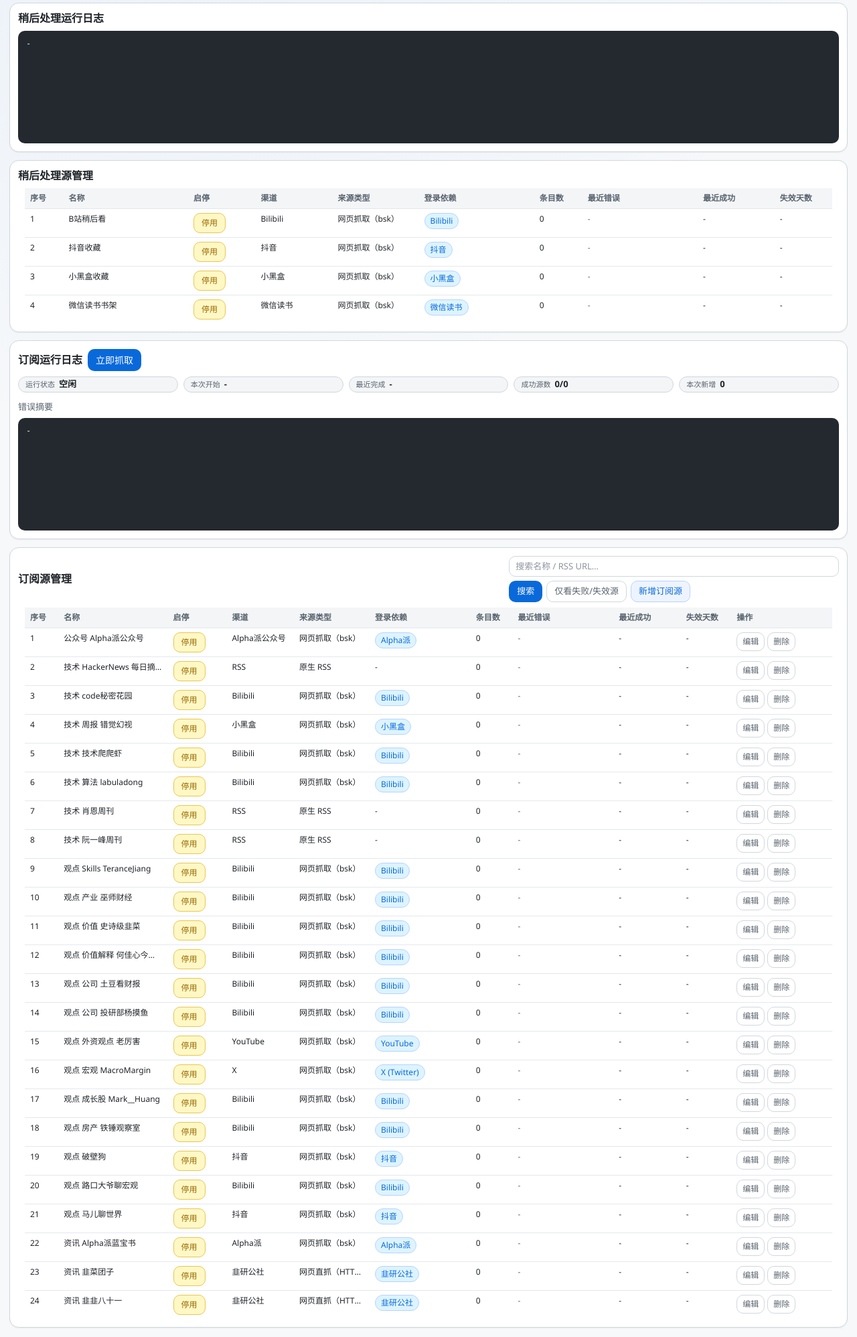
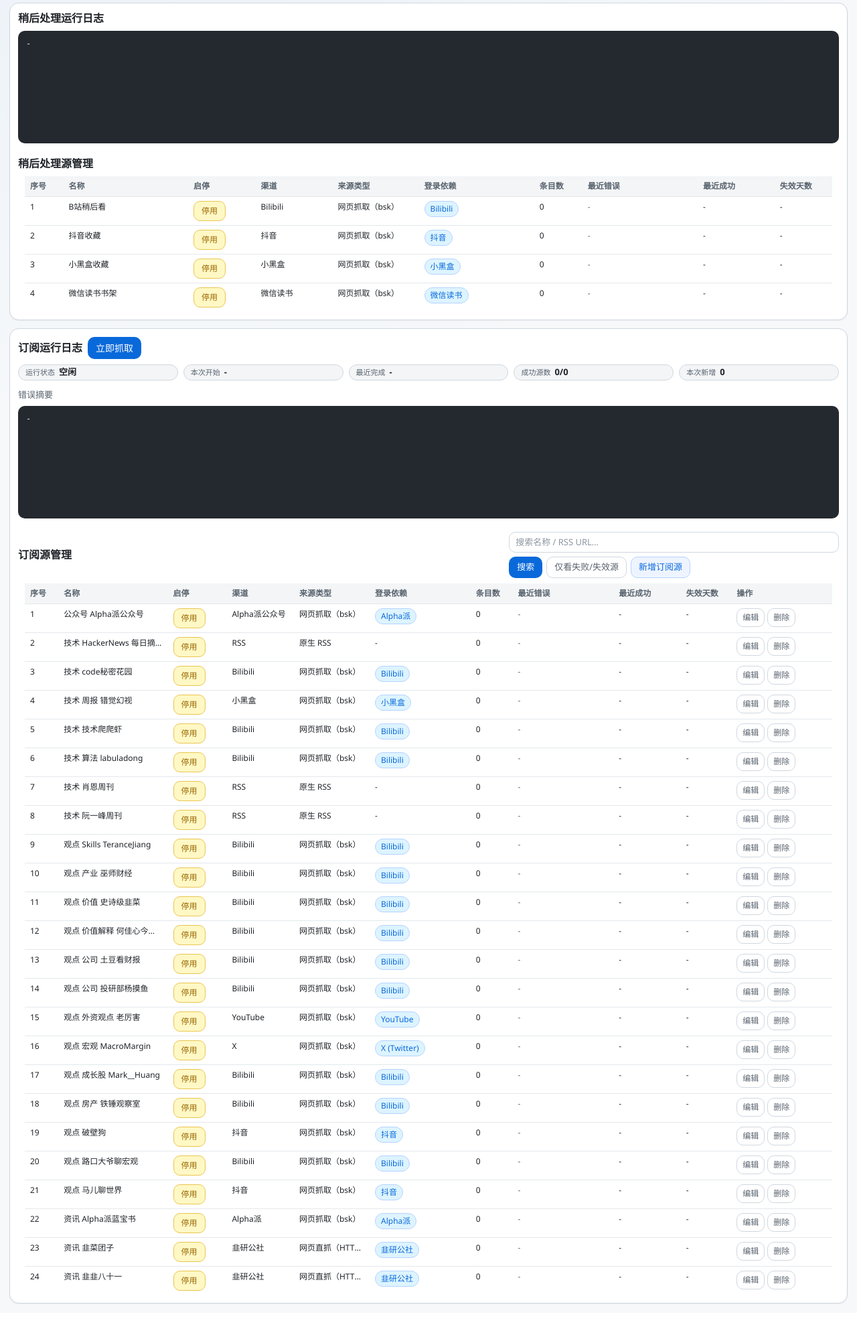
Before and after one commit to stelvetica/infoflowhub, a FastAPI app: page /?view=settings in a window 1280 px wide. Shown: the part 148-2144 px from the top of the page at 67% size. After the commit the page ends 2095 px from the top, so only its background shows below. Run offline with FastAPI, Linux system fonts and the light colour scheme; data that the repository does not hold is empty; some libraries are stand-ins or nearby versions.

Commit message:
style(settings): 日志与源管理合并到同一张卡片
- 稍后处理：运行日志与源管理同卡
- 订阅：运行日志与源管理同卡
- 源表片段去掉外层卡片，避免嵌套卡片与片段刷新错位

```diff
--- a/web/static/styles.css
+++ b/web/static/styles.css
@@ -176,6 +176,8 @@ button, input, select, textarea { font: inherit; }
 .panel-title-inline { display: flex; align-items: center; gap: var(--sp-3); min-width: 0; flex-wrap: wrap; }
 .panel-title-settings-nowrap, .panel-title-settings-nowrap .panel-title-inline { flex-wrap: wrap; align-items: center; }
 .panel-heading-nowrap { white-space: nowrap; }
+/* 设置页同一卡片内「日志 → 源管理」两段之间的分隔间距 */
+.settings-subsection-title { margin-top: var(--sp-6); }
 
 /* 新闻条带:行高固定,只露 4 行,其余靠滚动续载(表头高=字号×1.5+上下 padding 12px;
    +3px 让第 4 行完整露出并留一线提示下方还有内容,抵消子像素边框取整;
--- a/web/templates/index.html
+++ b/web/templates/index.html
@@ -31,10 +31,10 @@
             <h2>稍后处理运行日志</h2>
           </div>
           <pre class="codebox compact codebox-scroll">{{ settings.laterhub_log_text or '-' }}</pre>
+          <div id="laterhub-sources-panel">
+            {% include "partials/laterhub_source_table.html" %}
+          </div>
         </section>
-        <div id="laterhub-sources-panel">
-          {% include "partials/laterhub_source_table.html" %}
-        </div>
 
         <section class="card">
           <div class="panel-title">
@@ -48,10 +48,10 @@
           <div id="runtime-status-panel" aria-live="polite">
             {% include "partials/runtime_status.html" %}
           </div>
+          <div id="sources-panel">
+            {% include "partials/source_table.html" %}
+          </div>
         </section>
-        <div id="sources-panel">
-          {% include "partials/source_table.html" %}
-        </div>
       </div>
     {% else %}
       <div class="split-shell">
--- a/web/templates/partials/laterhub_source_table.html
+++ b/web/templates/partials/laterhub_source_table.html
@@ -1,9 +1,8 @@
-<section class="card">
-  <div class="panel-title">
-    <div class="panel-title-inline">
-      <h2>稍后处理源管理</h2>
-    </div>
+<div class="panel-title settings-subsection-title">
+  <div class="panel-title-inline">
+    <h2>稍后处理源管理</h2>
   </div>
+</div>
   <div class="table-wrap">
     <table class="sources-table">
       <colgroup>
@@ -61,4 +60,3 @@
       </tbody>
     </table>
   </div>
-</section>
--- a/web/templates/partials/source_table.html
+++ b/web/templates/partials/source_table.html
@@ -1,5 +1,4 @@
-<section class="card">
-  <div class="panel-title">
+<div class="panel-title settings-subsection-title">
   <div class="panel-title-inline">
     <h2>订阅源管理</h2>
   </div>
@@ -80,4 +79,3 @@
       </tbody>
     </table>
   </div>
-</section>
```
Also changed, not shown: tests/test_auth_assets.py (+12 -0 lines). Lines whose indentation alone changed are shown as unchanged.
